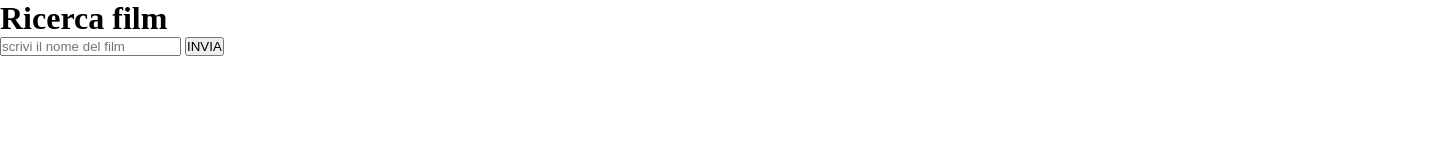
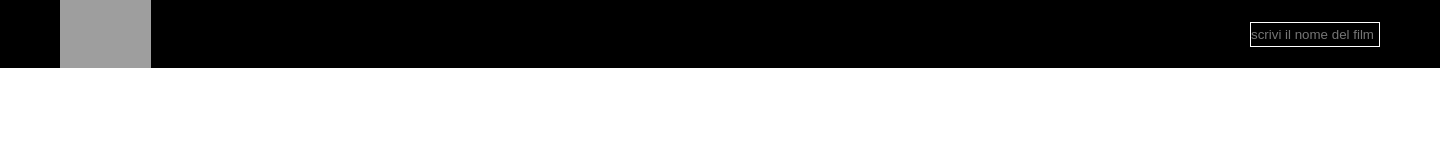
Before and after one commit to LorenzoRegalzi/ajax-ex-boolflix, a plain HTML site: page index.html in a window 1280 px wide. Shown: the whole page, 1440 px wide, since content can reach past the window. Drawn offline with nearby package versions, Linux system fonts and the light colour scheme; grey boxes are pictures that could not be loaded.

Commit message:
inizio css

```diff
--- a/css/style.css
+++ b/css/style.css
@@ -6,3 +6,26 @@
 .bandiera img {
     width: 50px;
 }
+
+.header{
+    background-color: #000000;
+    width: 1440px;
+    height: 68px;
+    display: flex;
+    justify-content: space-between;
+    align-items: center;
+    padding: 0 60px;
+}
+.header img{
+    height: 68px;
+}
+#nome{
+ width: 130px;
+ height: 25px;
+ background-color: #000000;
+ color: white;
+ border: 1px solid white;
+}
+#invia{
+    display: none;
+}
--- a/index.html
+++ b/index.html
@@ -9,16 +9,19 @@
         <script src="https://ajax.googleapis.com/ajax/libs/jquery/3.4.1/jquery.min.js"></script>
     </head>
     <body>
-        <h1>Ricerca film</h1>
-        <input id="nome"placeholder="scrivi il nome del film">
-        <button id="invia">INVIA</button>
 
+        <div class="header container-flex">
+            <img src="https://www.money.it/local/cache-gd2/70/1ed0530de947223093d5dce3c5581f.png?1584672446" alt="">
+            <input id="nome"placeholder="scrivi il nome del film">
+            <button id="invia">INVIA</button>
+        </div>
+        <div class="main">
+            <div id="risultato">
 
-        <div id="risultato">
+            </div>
+            <div id="tvshow">
 
-        </div>
-        <div id="tvshow">
-
+            </div>
         </div>
 
 
@@ -30,7 +33,6 @@
             <p>Titolo Originale: {{titoloOriginale}}</p>
             <p>Lingua Originale: {{linguaOriginale}}</p>
             <span>voto: {{voto}} {{{stelle}}}</span>
-            <p>Poster: {{poster}}</p>
             <img src="https://image.tmdb.org/t/p/w185{{poster}}" alt="">
             <div class="bandiera"><img src="https://www.countryflags.io/{{Flag}}/flat/64.png"></div>
         </script>
@@ -40,8 +42,8 @@
             <p>Titolo: {{titolo}}</p>
             <p>Titolo Originale: {{titoloOriginale}}</p>
             <p>Lingua Originale: {{lingua}}</p>
-            <span>voto: {{voto}}</span>
-            <p>Poster: {{poster}}</p>
+            <span>voto: {{voto}} {{{stelle}}}</span>
+            <img src="https://image.tmdb.org/t/p/w185{{poster}}" alt="">
         </script>
 
 
--- a/js/main.js
+++ b/js/main.js
@@ -97,6 +97,7 @@ $(document).ready(function(){
                 titolo: serie.name,
                 titoloOriginale: serie.original_name,
                 lingua: serie.original_language,
+                stelle: stars(serie.vote_average),
                 voto:  serie.vote_average,
             };
             var serieCard = cardSerie(info);
```
